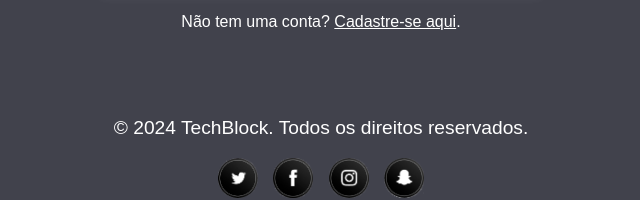
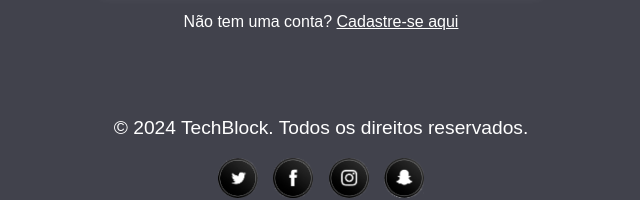
Before and after one commit to Gabriel-Luz-Gomes-da-Silva/my-site, a plain HTML site: page login.html in a window 1280 px wide. Shown: the part 467-667 px from the top of the page, 319-959 px from the left. Drawn offline with Linux system fonts and the light colour scheme.

Commit message:
Update login.html

```diff
--- a/login.html
+++ b/login.html
@@ -87,7 +87,7 @@
             </form>
             <!-- Link de Registro -->
             <div class="register-link">
-                <p>Não tem uma conta? <a href="cadastro.html">Cadastre-se aqui</a>.</p>
+                <p>Não tem uma conta? <a href="cadastro.html">Cadastre-se aqui</a></p>
             </div>
         </div>
     </div>
```
